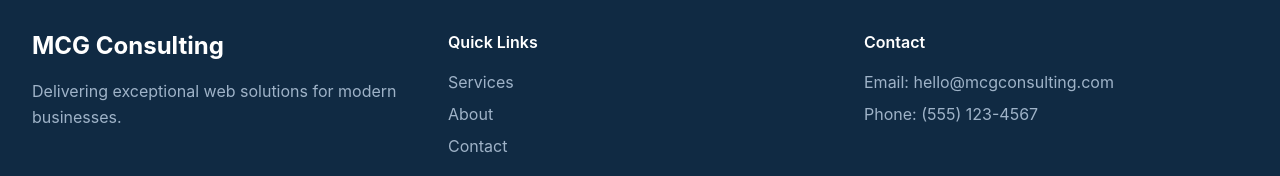
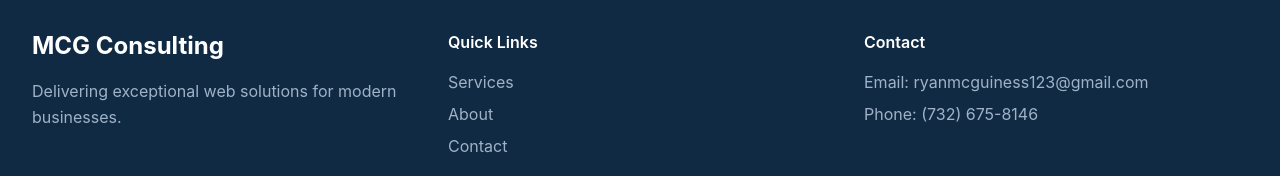
Before and after one commit to rmcguiness/mcg-consulting, a Next.js app: page / in a window 1280 px wide. Shown: the part 3017-3193 px from the top of the page. Built offline with nearby package versions, Linux system fonts and the light colour scheme.

Commit message:
Updated contact and build errors

```diff
--- a/components/Contact.tsx
+++ b/components/Contact.tsx
@@ -32,7 +32,7 @@ export default function Contact() {
             Get In Touch
           </h2>
           <p className="text-xl text-navy-600 max-w-2xl mx-auto">
-            Ready to start your project? Let's discuss how we can help.
+            Ready to start your project? Let&apos;s discuss how we can help.
           </p>
         </div>
 
--- a/components/Footer.tsx
+++ b/components/Footer.tsx
@@ -32,8 +32,8 @@ export default function Footer() {
           <div>
             <h4 className="font-semibold mb-4">Contact</h4>
             <ul className="space-y-2 text-navy-300">
-              <li>Email: hello@mcgconsulting.com</li>
-              <li>Phone: (555) 123-4567</li>
+              <li>Email: ryanmcguiness123@gmail.com</li>
+              <li>Phone: (732) 675-8146</li>
             </ul>
           </div>
         </div>
```
